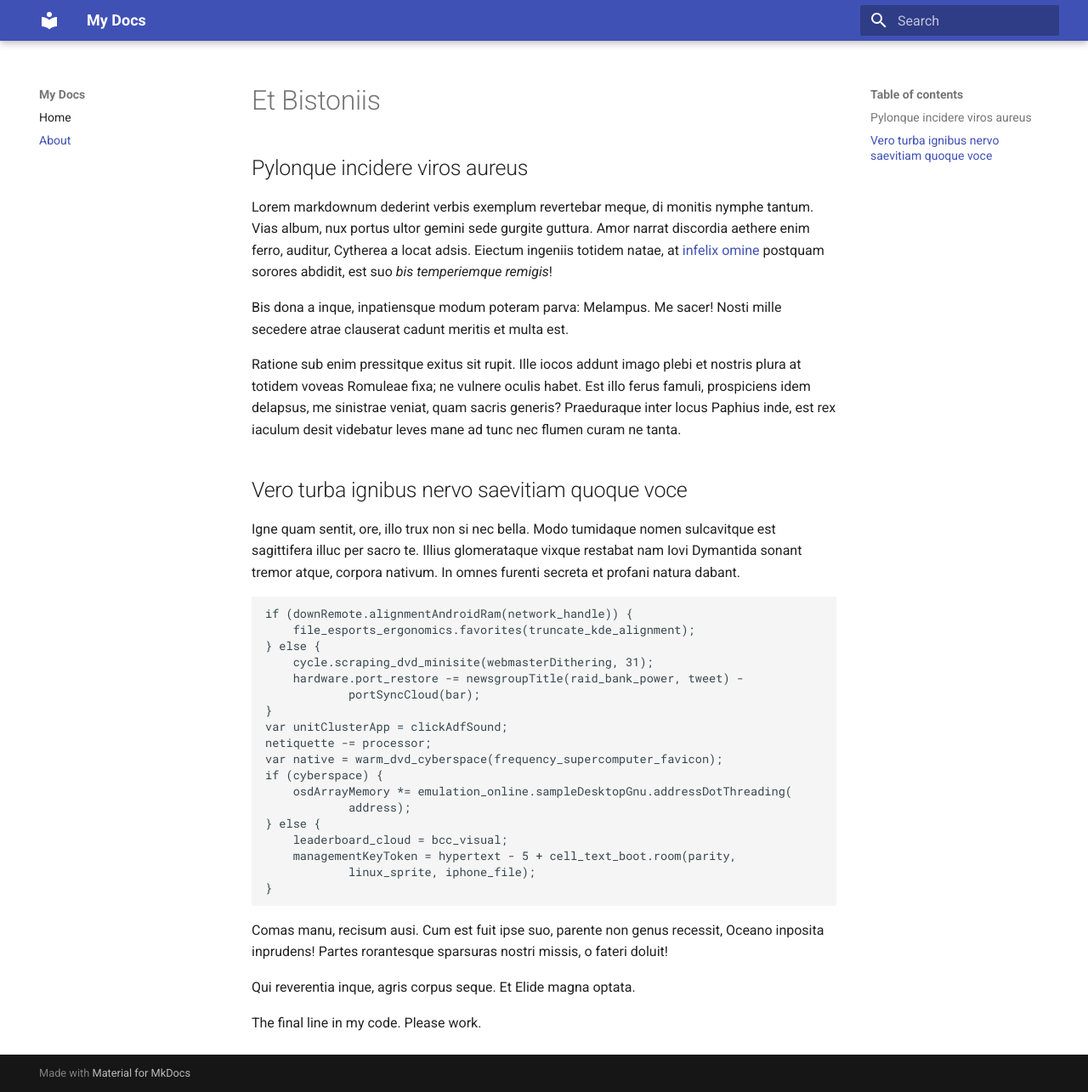
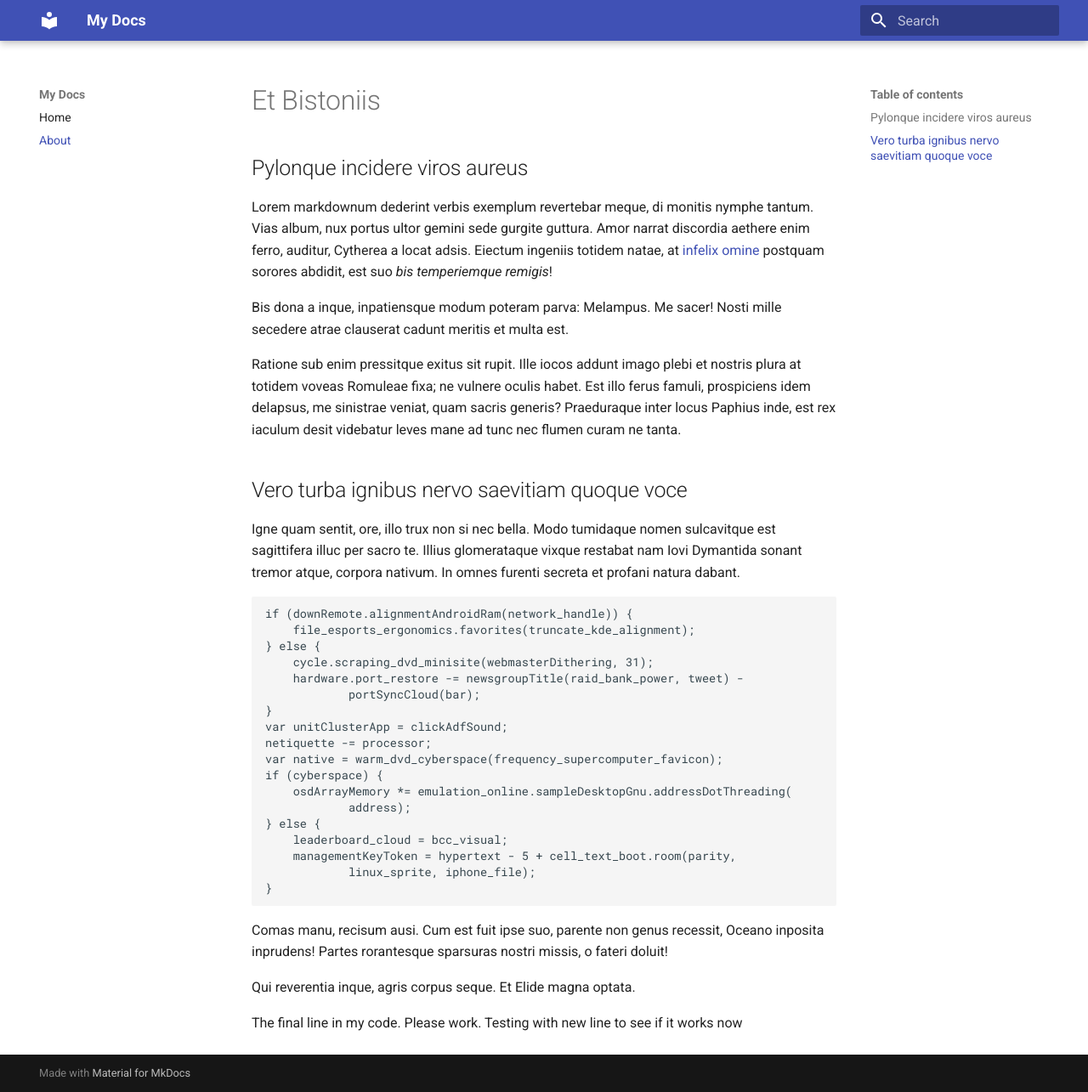
Before and after one commit to Lonwabo11/testing, an MkDocs documentation site: the page built from docs/about.md, in a window 1280 px wide and 1285 px high. Shown: the whole window at 85% size. Built offline with MkDocs 1.6.1 and Material for MkDocs 9.7.7, drawn with Linux system fonts in a browser that asks for light colours.

Commit message:
testing if gh-pages works

```diff
--- a/docs/about.md
+++ b/docs/about.md
@@ -50,3 +50,4 @@ doluit!
 Qui reverentia inque, agris corpus seque. Et Elide magna optata.
 
 The final line in my code. Please work.
+Testing with new line to see if it works now
```
